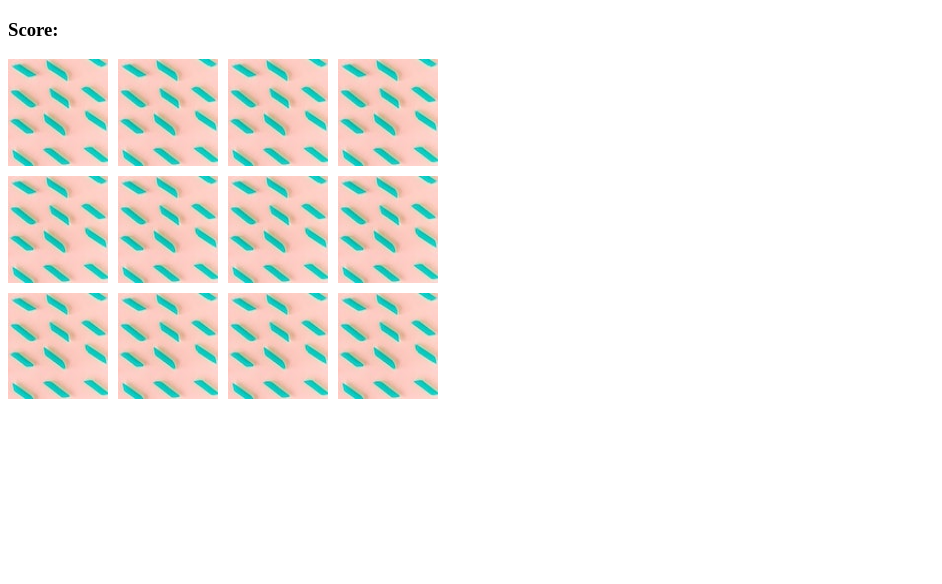
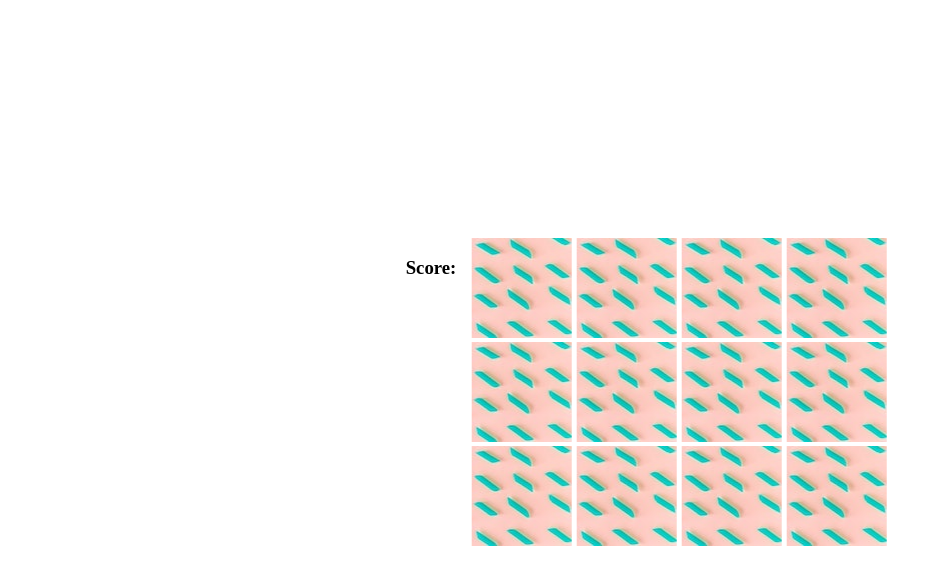
Before and after one commit to Michelle-Lefebvre/JS-Game-Memory, a plain HTML site: page index.html in a window 1280 px wide. Shown: the whole page, without its empty margins (0-942 px from the left). Drawn offline with Linux system fonts and the light colour scheme.

Commit message:
centered game board

```diff
--- a/styles.css
+++ b/styles.css
@@ -1,7 +1,24 @@
+body {
+	display: flex;
+	/* center vertical & horizontal*/
+	position: absolute;
+	top: 50%;
+	left: 50%;
+	transform: translate(-50%, -50%);
+	text-align: center;
+}
+
 .grid {
-	display: flex;
 	flex-wrap: wrap;
 	height: 340px;
 	width: 450px;
-	grid-gap: 10px
 }
+
+img {
+	margin: 0 5px 0 0;
+}
+
+h3 {
+	text-align: left;
+	margin-left: 1rem;
+}
```
